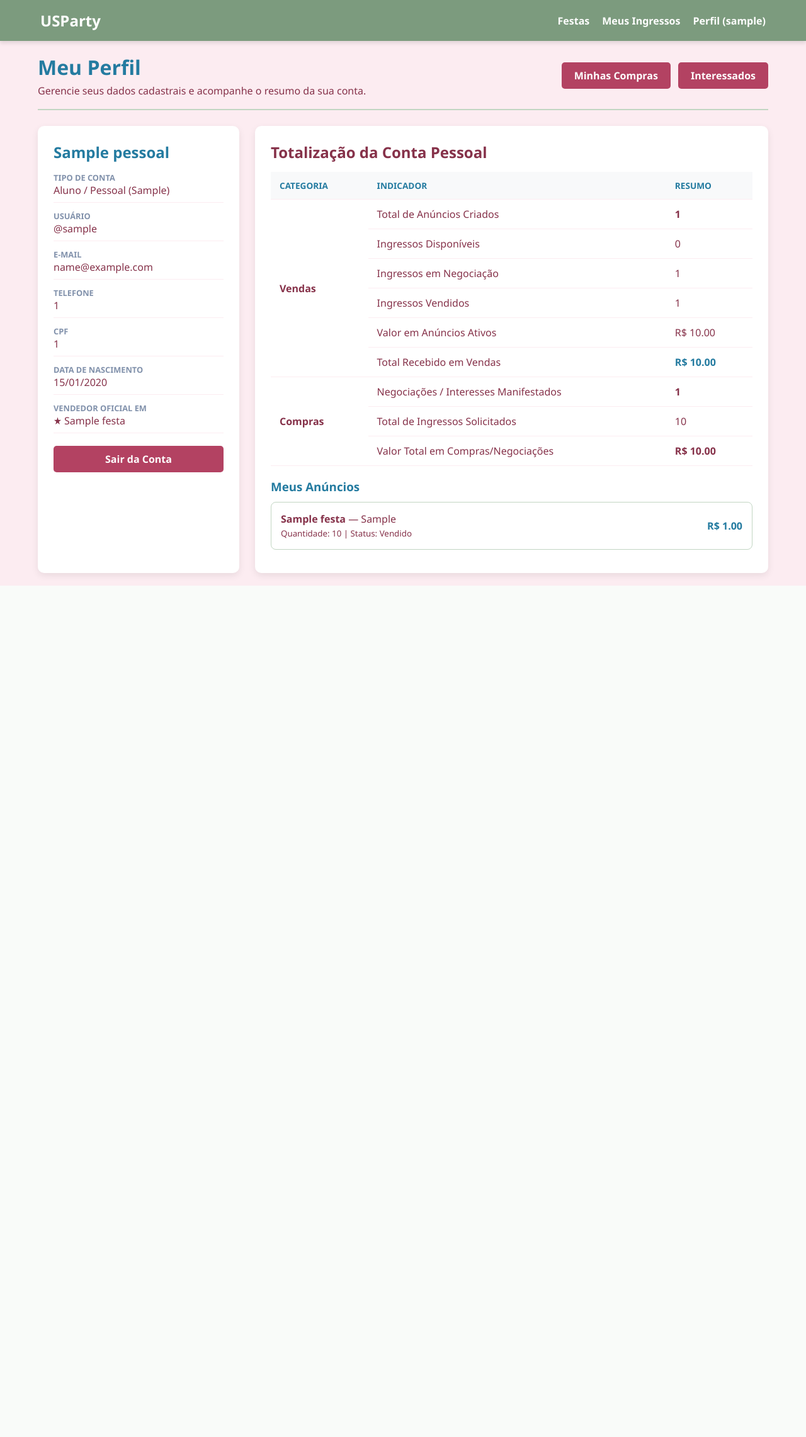
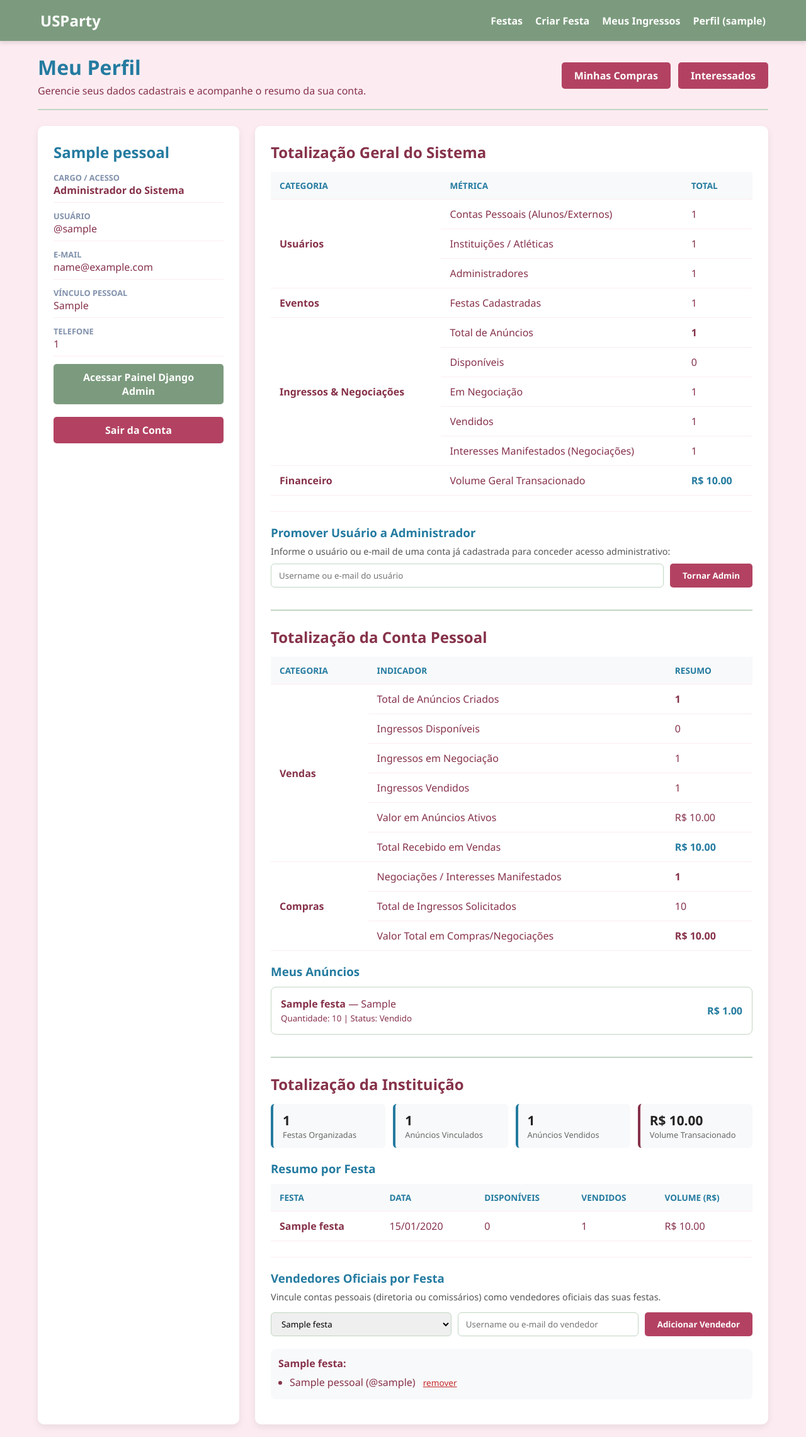
Before and after one commit to annarzcardoso15/USParty, a Django app: page /usuarios/perfil/ in a window 1280 px wide. Shown: the whole page at 63% size. Before the commit the page ends 930 px from the top, so only its background shows below. Run offline with Django 5.2, Linux system fonts and the light colour scheme; a user stored in the database is signed in; tables that the repository leaves empty hold one stand-in row (values such as "Sample post").

Commit message:
Ajusta exibicao de administrador para contas promovidas e limpa navegacao

```diff
--- a/templates/base.html
+++ b/templates/base.html
@@ -49,10 +49,11 @@
         <div class="links">
             <a href="{% url 'feed_festas' %}">Festas</a>
             {% if user.is_authenticated %}
+                {% if user.adm or user.is_staff or user.is_superuser %}
+                    <a href="/festas/criar/">Criar Festa</a>
+                {% endif %}
                 {% if user.pessoal %}
                     <a href="{% url 'meus_anuncios' %}">Meus Ingressos</a>
-                {% elif user.adm or user.is_staff or user.is_superuser %}
-                    <a href="/festas/criar/">Criar Festa</a>
                 {% endif %}
                 <a href="{% url 'perfil' %}">Perfil ({{ user.username }})</a>
             {% else %}
--- a/usuarios/templates/usuarios/perfil.html
+++ b/usuarios/templates/usuarios/perfil.html
@@ -132,7 +132,35 @@
 <div class="perfil-grid">
     <!-- Coluna Esquerda: Dados Básicos -->
     <div class="card-box">
-        {% if perfil_pessoal %}
+        {% if is_adm %}
+            <h2 style="color: var(--cerulean); margin-bottom: 15px;">
+                {% if perfil_pessoal %}{{ perfil_pessoal.nome }}{% elif perfil_instituicao %}{{ perfil_instituicao.nome }}{% else %}Administrador{% endif %}
+            </h2>
+            <div class="dado-item">
+                <div class="dado-label">Cargo / Acesso</div>
+                <div><strong style="color: var(--vintage-berry);">Administrador do Sistema</strong></div>
+            </div>
+            <div class="dado-item">
+                <div class="dado-label">Usuário</div>
+                <div>@{{ user.username }}</div>
+            </div>
+            <div class="dado-item">
+                <div class="dado-label">E-mail</div>
+                <div>{{ user.email }}</div>
+            </div>
+            {% if perfil_pessoal %}
+                <div class="dado-item">
+                    <div class="dado-label">Vínculo Pessoal</div>
+                    <div>{{ perfil_pessoal.instituicao }}</div>
+                </div>
+                <div class="dado-item">
+                    <div class="dado-label">Telefone</div>
+                    <div>{{ perfil_pessoal.telefone }}</div>
+                </div>
+            {% endif %}
+            <a href="/admin/" class="btn-primary btn-verde" style="margin-top: 10px; display: block; text-align: center; width: 100%; box-sizing: border-box;">Acessar Painel Django Admin</a>
+
+        {% elif perfil_pessoal %}
             <h2 style="color: var(--cerulean); margin-bottom: 15px;">{{ perfil_pessoal.nome }}</h2>
             <div class="dado-item">
                 <div class="dado-label">Tipo de Conta</div>
@@ -186,29 +215,92 @@
                 <div class="dado-label">Telefone</div>
                 <div>{{ perfil_instituicao.telefone }}</div>
             </div>
-        {% elif is_adm %}
-            <h2 style="color: var(--cerulean); margin-bottom: 15px;">Administrador</h2>
-            <div class="dado-item">
-                <div class="dado-label">Usuário</div>
-                <div>{{ user.username }}</div>
-            </div>
-            <div class="dado-item">
-                <div class="dado-label">E-mail</div>
-                <div>{{ user.email }}</div>
-            </div>
-            <a href="/admin/" class="btn-primary btn-verde" style="margin-top: 10px; display: inline-block; text-align: center; width: 100%;">Acessar Painel Django Admin</a>
         {% endif %}
 
         <div style="margin-top: 20px;">
-            <a href="{% url 'logout' %}" class="btn-primary" style="width: 100%; text-align: center; display: block;">Sair da Conta</a>
+            <a href="{% url 'logout' %}" class="btn-primary" style="width: 100%; text-align: center; display: block; box-sizing: border-box;">Sair da Conta</a>
         </div>
     </div>
 
-    <!-- Coluna Direita: Totalizações (USP011, USP012, USP013) -->
+    <!-- Coluna Direita: Totalizações (USP013, USP011, USP012) -->
     <div class="card-box">
+        {% if is_adm and usp013 %}
+            <!-- USP013: Totalização Geral (Administrador) -->
+            <h2 style="color: var(--vintage-berry); margin-bottom: 15px;">Totalização Geral do Sistema</h2>
+
+            <table class="tabela-resumo">
+                <thead>
+                    <tr>
+                        <th>Categoria</th>
+                        <th>Métrica</th>
+                        <th>Total</th>
+                    </tr>
+                </thead>
+                <tbody>
+                    <tr>
+                        <td rowspan="3"><strong>Usuários</strong></td>
+                        <td>Contas Pessoais (Alunos/Externos)</td>
+                        <td>{{ usp013.total_pessoal }}</td>
+                    </tr>
+                    <tr>
+                        <td>Instituições / Atléticas</td>
+                        <td>{{ usp013.total_instituicoes }}</td>
+                    </tr>
+                    <tr>
+                        <td>Administradores</td>
+                        <td>{{ usp013.total_admins }}</td>
+                    </tr>
+                    <tr>
+                        <td><strong>Eventos</strong></td>
+                        <td>Festas Cadastradas</td>
+                        <td>{{ usp013.total_festas }}</td>
+                    </tr>
+                    <tr>
+                        <td rowspan="5"><strong>Ingressos & Negociações</strong></td>
+                        <td>Total de Anúncios</td>
+                        <td><strong>{{ usp013.total_anuncios }}</strong></td>
+                    </tr>
+                    <tr>
+                        <td>Disponíveis</td>
+                        <td>{{ usp013.anuncios_disponiveis }}</td>
+                    </tr>
+                    <tr>
+                        <td>Em Negociação</td>
+                        <td>{{ usp013.anuncios_negociacao }}</td>
+                    </tr>
+                    <tr>
+                        <td>Vendidos</td>
+                        <td>{{ usp013.anuncios_vendidos }}</td>
+                    </tr>
+                    <tr>
+                        <td>Interesses Manifestados (Negociações)</td>
+                        <td>{{ usp013.total_negociacoes }}</td>
+                    </tr>
+                    <tr>
+                        <td><strong>Financeiro</strong></td>
+                        <td>Volume Geral Transacionado</td>
+                        <td><strong style="color: var(--cerulean);">R$ {{ usp013.volume_transacionado|floatformat:2 }}</strong></td>
+                    </tr>
+                </tbody>
+            </table>
+
+            <!-- Gestão de Administradores -->
+            <div style="margin-top: 25px; padding-top: 20px; border-top: 1px solid var(--pastel-petal);">
+                <h3 style="color: var(--cerulean); margin-bottom: 8px;">Promover Usuário a Administrador</h3>
+                <p style="font-size: 0.9rem; color: #555;">Informe o usuário ou e-mail de uma conta já cadastrada para conceder acesso administrativo:</p>
+                <form method="POST" class="form-promover">
+                    {% csrf_token %}
+                    <input type="text" name="identificador_admin" placeholder="Username ou e-mail do usuário" required>
+                    <button type="submit" name="promover_admin" class="btn-primary">Tornar Admin</button>
+                </form>
+            </div>
+        {% endif %}
+
         {% if perfil_pessoal and usp011 %}
             <!-- USP011: Totalização Pessoal -->
-            <h2 style="color: var(--vintage-berry); margin-bottom: 15px;">Totalização da Conta Pessoal</h2>
+            <h2 style="color: var(--vintage-berry); margin-bottom: 15px; {% if is_adm %}margin-top: 35px; padding-top: 25px; border-top: 2px solid var(--ash-grey);{% endif %}">
+                Totalização da Conta Pessoal
+            </h2>
 
             <table class="tabela-resumo">
                 <thead>
@@ -274,10 +366,13 @@
             {% empty %}
                 <p>Você ainda não possui ingressos anunciados.</p>
             {% endfor %}
+        {% endif %}
 
-        {% elif perfil_instituicao and usp012 %}
+        {% if perfil_instituicao and usp012 %}
             <!-- USP012: Totalização de Atlética / Instituição -->
-            <h2 style="color: var(--vintage-berry); margin-bottom: 15px;">Totalização da Instituição</h2>
+            <h2 style="color: var(--vintage-berry); margin-bottom: 15px; {% if is_adm %}margin-top: 35px; padding-top: 25px; border-top: 2px solid var(--ash-grey);{% endif %}">
+                Totalização da Instituição
+            </h2>
 
             <div class="kpi-grid">
                 <div class="kpi-card">
--- a/usuarios/views.py
+++ b/usuarios/views.py
@@ -185,7 +185,7 @@ def perfil_view(request):
         })
 
     # USP012: Totalização de Atlética / Instituição
-    elif perfil_instituicao:
+    if perfil_instituicao:
         festas_inst = perfil_instituicao.festas_organizadas.all().order_by('data_festa')
         resumo_festas = []
         total_anuncios_inst = 0
@@ -221,7 +221,7 @@ def perfil_view(request):
         })
 
     # USP013: Totalização Geral (Administrador)
-    elif is_adm:
+    if is_adm:
         todos_anuncios = Anuncio.objects.select_related('status', 'festa')
         vendidos_geral = todos_anuncios.filter(status__vendido=True)
         disponiveis_geral = todos_anuncios.filter(status__disponivel=True, status__vendido=False, status__em_negociacao=False)
```
Also changed, not shown: other parts of usuarios/templates/usuarios/perfil.html (+1 -71 lines).
